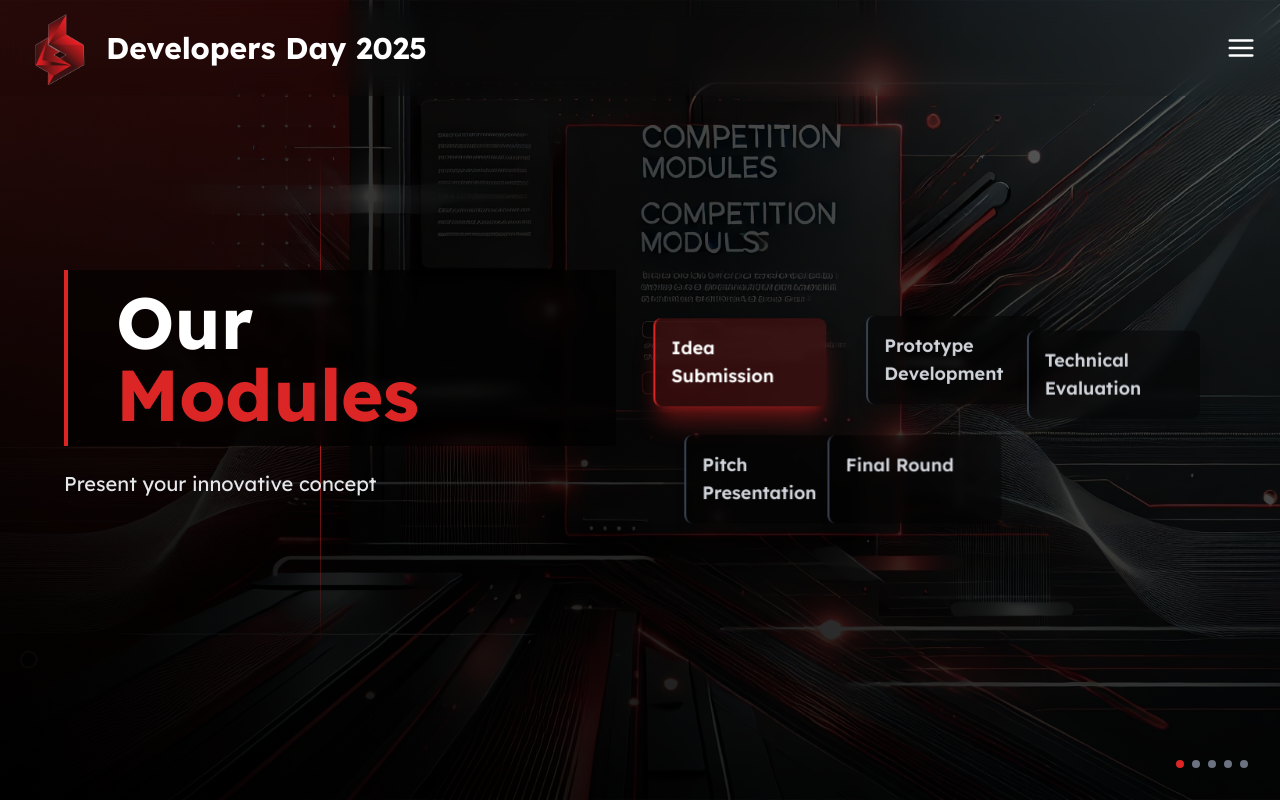
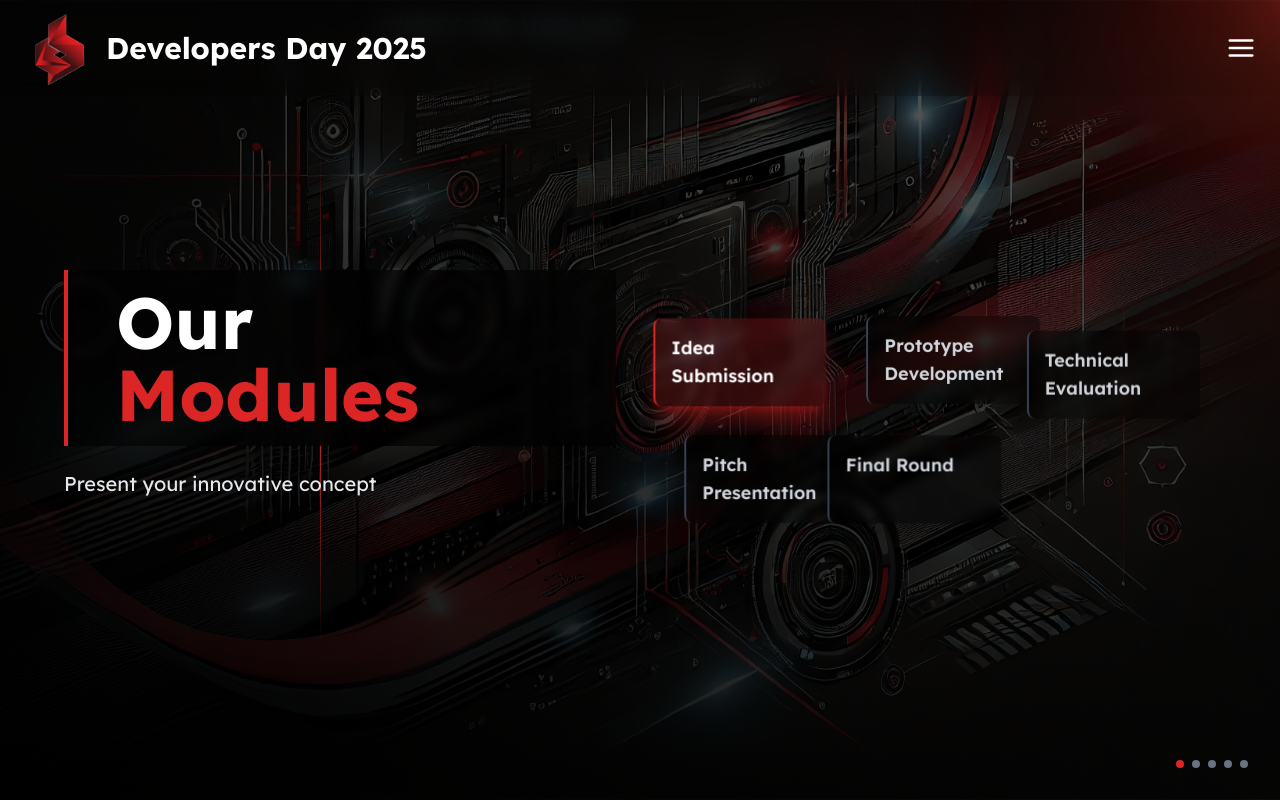
Before and after one commit to owaisrafiq05/Developers-Day-2025-Frontend, a Next.js app: page /modules in a window 1280 px wide. Shown: the top 800 px of the page. Built offline with nearby package versions, Linux system fonts and the light colour scheme.

Commit message:
Module Updated

```diff
--- a/src/components/GlobalComponents/Menu.js
+++ b/src/components/GlobalComponents/Menu.js
@@ -48,7 +48,7 @@ export default function Menu() {
           <div className="flex items-center justify-between h-20 md:h-24">
             <Link href="/" className="flex items-center mt-5 mb-5">
               <Image src="/logo.png" alt="Logo" width={90} height={90} className="rounded-full" />
-              <span className="text-3xl font-bold text-white  hidden sm:block">Developers Day 2025</span>
+              <span className="text-3xl font-bold text-white hidden sm:block">Developers Day 2025</span>
             </Link>
             <motion.button
               whileHover={{ scale: 1.05 }}
--- a/src/components/Modules/ModuleHero.jsx
+++ b/src/components/Modules/ModuleHero.jsx
@@ -198,7 +198,7 @@ const ModuleHero = () => {
       ref={sectionRef}
       className="relative min-h-screen flex items-center justify-center overflow-hidden py-16 sm:py-0"
       style={{
-        backgroundImage: "url('/images/modules/module-hero.webp')",
+        backgroundImage: "url('/images/modules/hero2.webp')",
         backgroundSize: "cover",
         backgroundPosition: "50% 50%",
         backgroundAttachment: isMobile ? "scroll" : "fixed" // Disable fixed background on mobile for better performance
```
Also changed, not shown: public/images/modules/hero2.webp (added).
